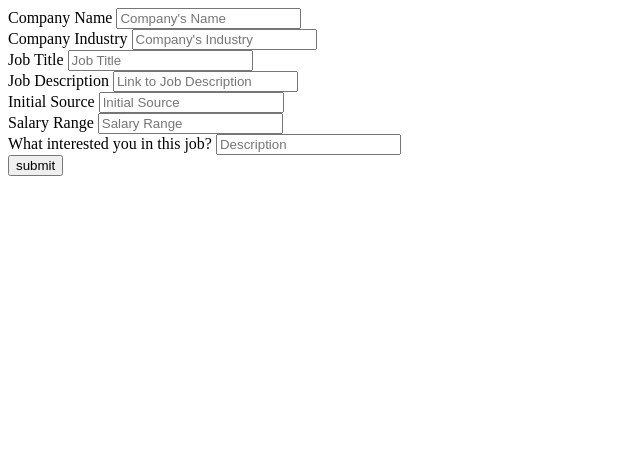
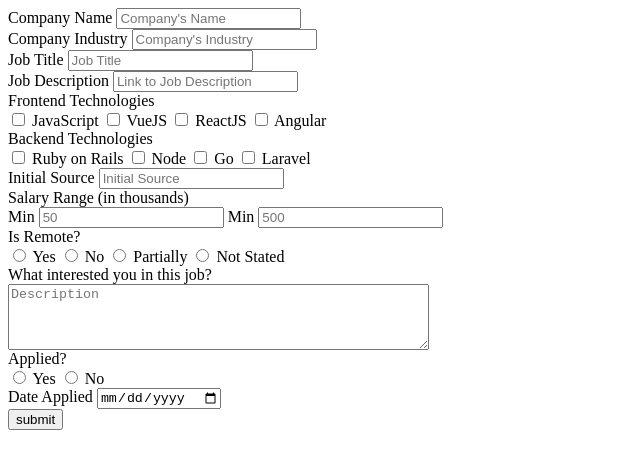
Before and after one commit to amycommits/html-best, a plain HTML site: page form.html in a window 1280 px wide. Shown: the whole page, without its empty margins (0-640 px from the left). Drawn offline with Linux system fonts and the light colour scheme.

Commit message:
implemented the rest of the fields

```diff
--- a/form.html
+++ b/form.html
@@ -21,16 +21,77 @@
         <input name="job-desc" id="job-desc" type="text" placeholder="Link to Job Description">
       </div>
       <div>
+        <div>Frontend Technologies</div>
+        <div>
+          <input name="frontend" id="javascript" type="checkbox" value="JavaScript">
+          <label for="javascript">JavaScript</label>
+          <input name="frontend" id="vue" type="checkbox" value="VueJS">
+          <label for="vue">VueJS</label>
+          <input name="frontend" id="react" type="checkbox" value="ReactJS">
+          <label for="react">ReactJS</label>
+          <input name="frontend" id="angular" type="checkbox" value="Angular">
+          <label for="angular">Angular</label>
+        </div>
+      </div>
+      <div>
+        <div>Backend Technologies</div>
+        <div>
+          <input name="backend" id="rails" type="checkbox" value="Ruby on Rails">
+          <label for="rails">Ruby on Rails</label>
+          <input name="backend" id="node" type="checkbox" value="NodeJS">
+          <label for="node">Node</label>
+          <input name="backend" id="golang" type="checkbox" value="GoLang">
+          <label for="golang">Go</label>
+          <input name="backend" id="laravel" type="checkbox" value="Laravel">
+          <label for="laravel">Laravel</label>
+        </div>
+      </div>
+      <div>
         <label for="initial-source">Initial Source</label>
         <input name="initial-source" id="initial-source" type="text" placeholder="Initial Source">
       </div>
       <div>
-        <label for="salary-range">Salary Range</label>
-        <input name="salary-range" id="salary-range" type="text" placeholder="Salary Range">
+        <div>Salary Range (in thousands)</div>
+        <span>
+          <label for="salary-min">Min</label>
+          <input name="salary-min" id="salary-min" type="number" placeholder="50">
+        </span>
+        <span>
+          <label for="salary-max">Min</label>
+          <input name="salary-max" id="salary-max" type="number" placeholder="500">
+        </span>
+      </div>
+      <div>
+        <div>Is Remote?</div>
+        <div>
+          <input name="remote" id="remote-yes" type="radio" value="100">
+          <label for="remote-yes">Yes</label>
+          <input name="remote" id="remote-no" type="radio" value="0">
+          <label for="remote-no">No</label>
+          <input name="remote" id="remote-partial" type="radio" value="50">
+          <label for="remote-partial">Partially</label>
+          <input name="remote" id="remote-na" type="radio" value="null">
+          <label for="remote-na">Not Stated</label>
+        </div>
       </div>
       <div>
         <label for="job-interest">What interested you in this job?</label>
-        <input name="job-interest" id="job-interest" type="text" placeholder="Description">
+        <div>
+          <textarea name="job-interest" id="job-interest" placeholder="Description" rows="4" cols="50"></textarea>
+        </div>
+      </div>
+      <div>
+        <div>Applied?</div>
+        <div>
+          <input name="applied" id="applied-yes" type="radio" value="true">
+          <label for="applied-yes">Yes</label>
+          <input name="applied" id="applied-no" type="radio" value="false">
+          <label for="applied-no">No</label>
+        </div>
+        <div>
+          <label for="applied-date">Date Applied</label>
+          <input name="applied-date" id="applied-date" type="date">
+        </div>
       </div>
       <div>
         <input type="submit" value="submit">
@@ -39,17 +100,29 @@
     <script>
       function handleSubmit(e) {
         e.preventDefault()
+        const frontEndTech = []
+        document.querySelectorAll('input[name=frontend]:checked').forEach(option => {
+          frontEndTech.push(option.value)
+        })
+        const backendTech = []
+        document.querySelectorAll('input[name=backend]:checked').forEach(option => {
+          backendTech.push(option.value)
+        })
         const formData = {
           companyName: document.querySelector('#company-name').value,
           companyIndustry: document.querySelector('#company-industry').value,
           jobTitle: document.querySelector('#job-title').value,
           jobDescription: document.querySelector('#job-desc').value,
+          frontEndTech,
+          backendTech,
           initialSource: document.querySelector("#initial-source").value,
-          salaryRange: document.querySelector('#salary-range').value,
-          jobInterest: document.querySelector('#job-interest').value
-
+          salaryMin: document.querySelector('#salary-min').value,
+          salaryMax: document.querySelector('#salary-max').value,
+          jobInterest: document.querySelector('#job-interest').value,
+          isRemote: document.querySelector('input[name=remote]:checked').value,
+          haveApplied: document.querySelector('input[name=applied]:checked').value,
+          appliedDate: document.querySelector('#applied-date').value
         }
-        console.log(formData)
         return false
       }
 
```
